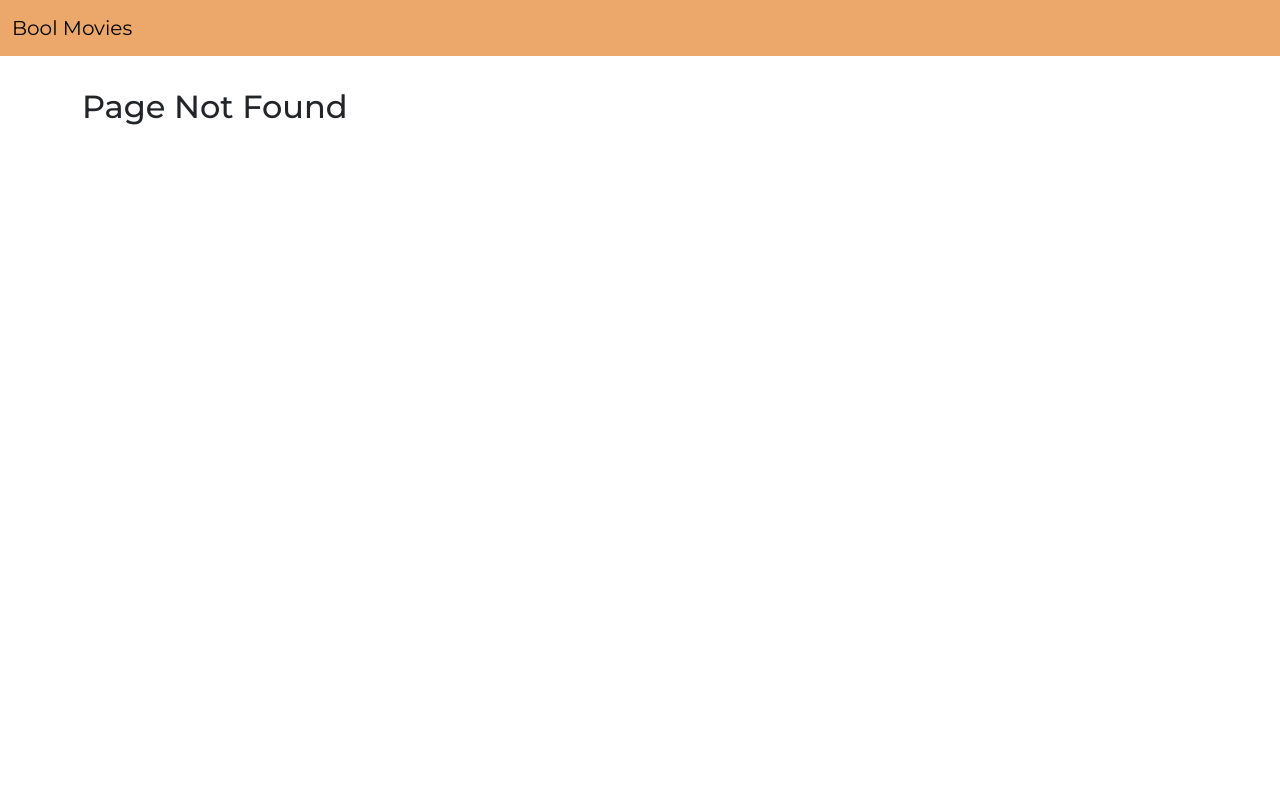
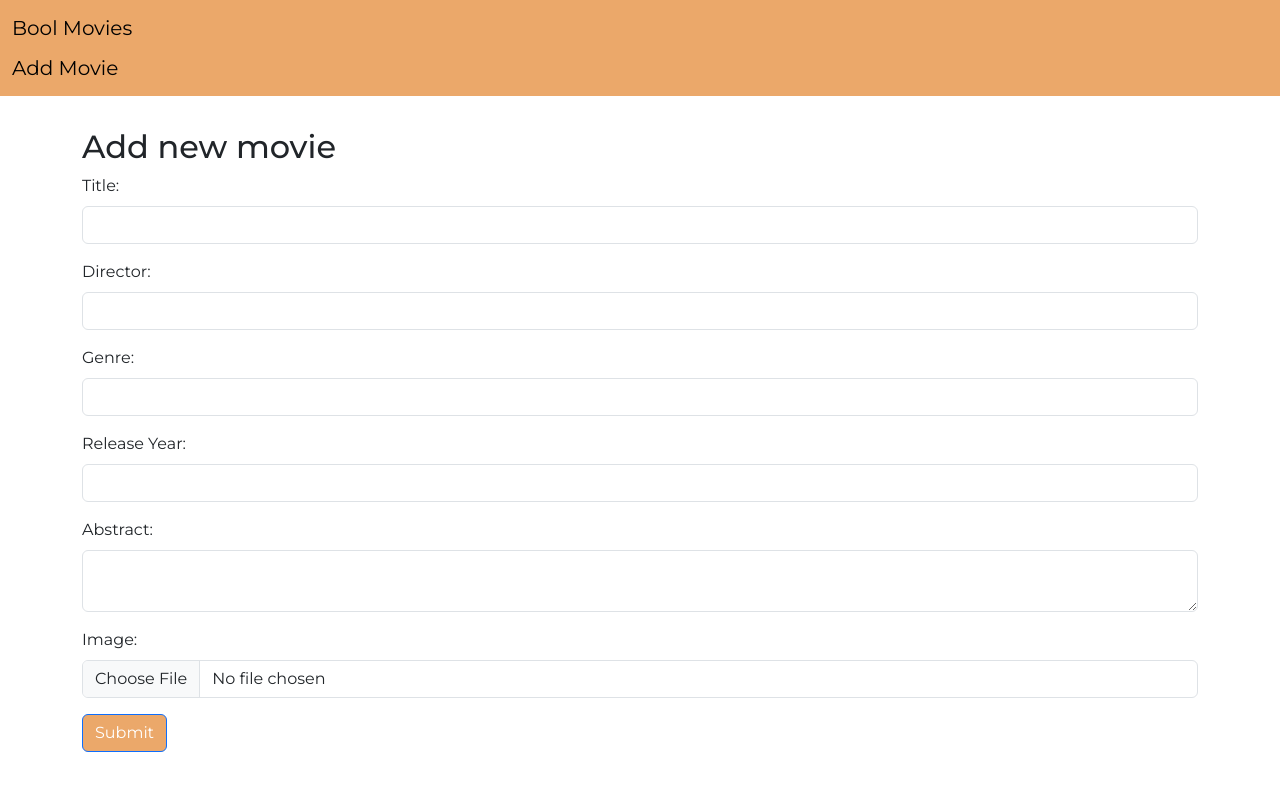
Before and after one commit to valentinobellini/webapp-react, a React (Vite) app: page /create in a window 1280 px wide. Before the commit this address had no page. Shown: the top 790 px of the page. Built offline with nearby package versions, Linux system fonts and the light colour scheme; a web font is replaced by a local one.

Commit message:
add CreateMoviePage

```diff
--- a/src/App.jsx
+++ b/src/App.jsx
@@ -8,6 +8,7 @@ import MainLayout from "./layouts/MainLayout"
 import HomePage from './pages/HomePage';
 import BookPage from './pages/MoviePage';
 import NotFoundPage from './pages/NotFoundPage';
+import CreateMoviePage from './pages/CreateMoviePage';
 
 import './App.css'
 
@@ -22,6 +23,7 @@ function App() {
             <Route index path="/" element={<HomePage />} />
             <Route path="/movies/:id" element={<BookPage />} />
             <Route path="*" element={<NotFoundPage />} />
+            <Route path="/create" element={<CreateMoviePage />} />
           </Route>
         </Routes>
       </Router>
--- a/src/components/Header.jsx
+++ b/src/components/Header.jsx
@@ -7,7 +7,13 @@ export default function Header() {
             <div className="container-fluid justify-content-start">
                 <Link className="navbar-brand" to="/">Bool Movies</Link>
             </div>
+
+            <div className="container-fluid justify-content-start">
+                <Link className="navbar-brand" to="/create">Add Movie</Link>
+            </div>
         </nav>
+
+
 
     )
 }
--- a/src/components/ReviewForm.jsx
+++ b/src/components/ReviewForm.jsx
@@ -55,7 +55,7 @@ export default function ReviewForm({ movie_id, fetchMovie }) {
                 <label htmlFor="vote" className="form-label">Vote:</label>
                 <input type="number" id="vote" name="vote" className="form-control" min="1" max="5" value={formData.vote} onChange={handleChange} />
             </div>
-            <button type="submit" className="btn btn-primary" >Submit</button>
+            <button type="submit" className="mb-3 btn btn-primary" >Submit</button>
         </form>
     )
 }
--- /dev/null
+++ b/src/pages/CreateMoviePage.jsx
@@ -0,0 +1,94 @@
+import { useState } from 'react';
+import axios from 'axios';
+import { Link } from 'react-router-dom';
+import { useNavigate } from 'react-router-dom';
+
+
+
+export default function CreateMoviePage() {
+
+    const navigate = useNavigate();
+
+
+    // stato iniziale del form
+    const initialState = {
+
+        title: '',
+        director: '',
+        genre: '',
+        release_year: '',
+        abstract: '',
+        image: null
+    };
+
+    // variabile di stato per i dati del form
+    const [formDataObj, setFormDataObj] = useState(initialState);
+
+    // funzione per gestire input del form
+    const handleChange = (e) => {
+        const { value, name } = e.target;
+        if (name === 'image') setFormDataObj({ ...formDataObj, [name]: e.target.files[0] });
+        else setFormDataObj({ ...formDataObj, [name]: value });
+    }
+
+
+    // variabile per l'endpoint delle api
+    const urlEndpoint = 'http://localhost:3000/api/movies';
+
+    const handleSubmit = (e) => {
+        e.preventDefault();
+
+        // crea un oggetto FormData per inviare i dati del form
+        const dataToSend = new FormData();
+
+        // aggiunge i campi al formData
+        for (const key in formDataObj) {
+            dataToSend.append(key, formDataObj[key]);
+        }
+
+
+        axios.post(urlEndpoint, dataToSend, { headers: { 'Content-Type': 'multipart/form-data' } })
+            .then(res => {
+                console.log(res.data);
+                setFormDataObj(initialState);
+                navigate('/');
+            })
+            .catch(err => console.error(err))
+    };
+
+
+
+
+
+
+    return (
+        <form onSubmit={handleSubmit}>
+            <h2>Add new movie</h2>
+            <div className="mb-3">
+                <label htmlFor="title" className="form-label">Title:</label>
+                <input type="text" id="title" name="title" className="form-control" value={formDataObj.title} onChange={handleChange} />
+            </div>
+            <div className="mb-3">
+                <label htmlFor="director" className="form-label">Director:</label>
+                <input type="text" id="director" name="director" className="form-control" value={formDataObj.director} onChange={handleChange} />
+            </div>
+            <div className="mb-3">
+                <label htmlFor="genre" className="form-label">Genre:</label>
+                <input type="text" id="genre" name="genre" className="form-control" value={formDataObj.genre} onChange={handleChange} />
+            </div>
+            <div className="mb-3">
+                <label htmlFor="release_year" className="form-label">Release Year:</label>
+                <input type="number" id="release_year" name="release_year" className="form-control" value={formDataObj.release_year} onChange={handleChange} />
+            </div>
+            <div className="mb-3">
+                <label htmlFor="abstract" className="form-label">Abstract:</label>
+                <textarea id="abstract" name="abstract" className="form-control" value={formDataObj.abstract} onChange={handleChange}></textarea>
+            </div>
+            <div className="mb-3">
+                <label htmlFor="image" className="form-label">Image:</label>
+                <input type="file" id="image" name="image" className="form-control" onChange={handleChange} />
+            </div>
+            <button type="submit" className="mb-3 btn btn-primary">Submit</button>
+        </form>
+    )
+}
```
